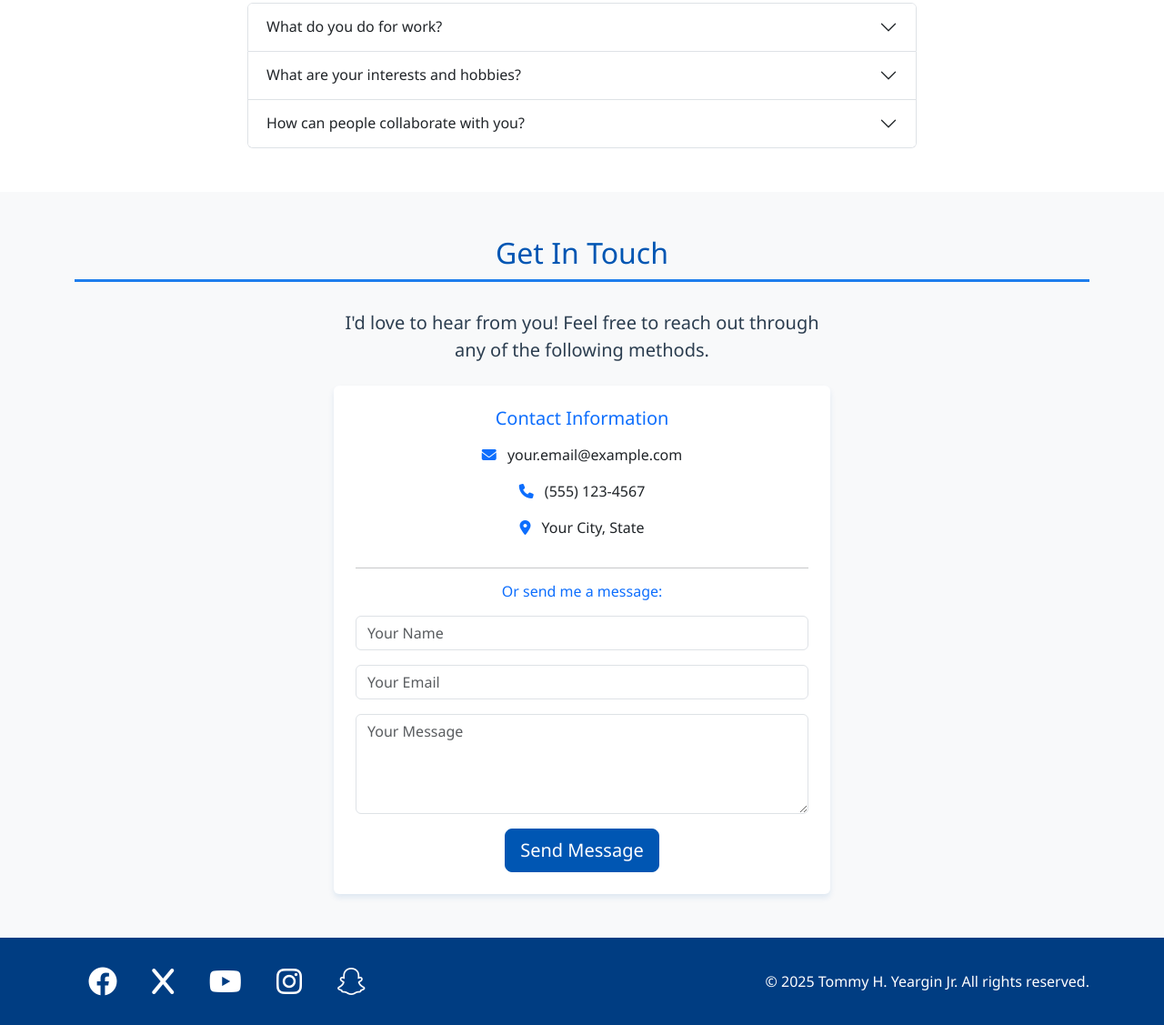
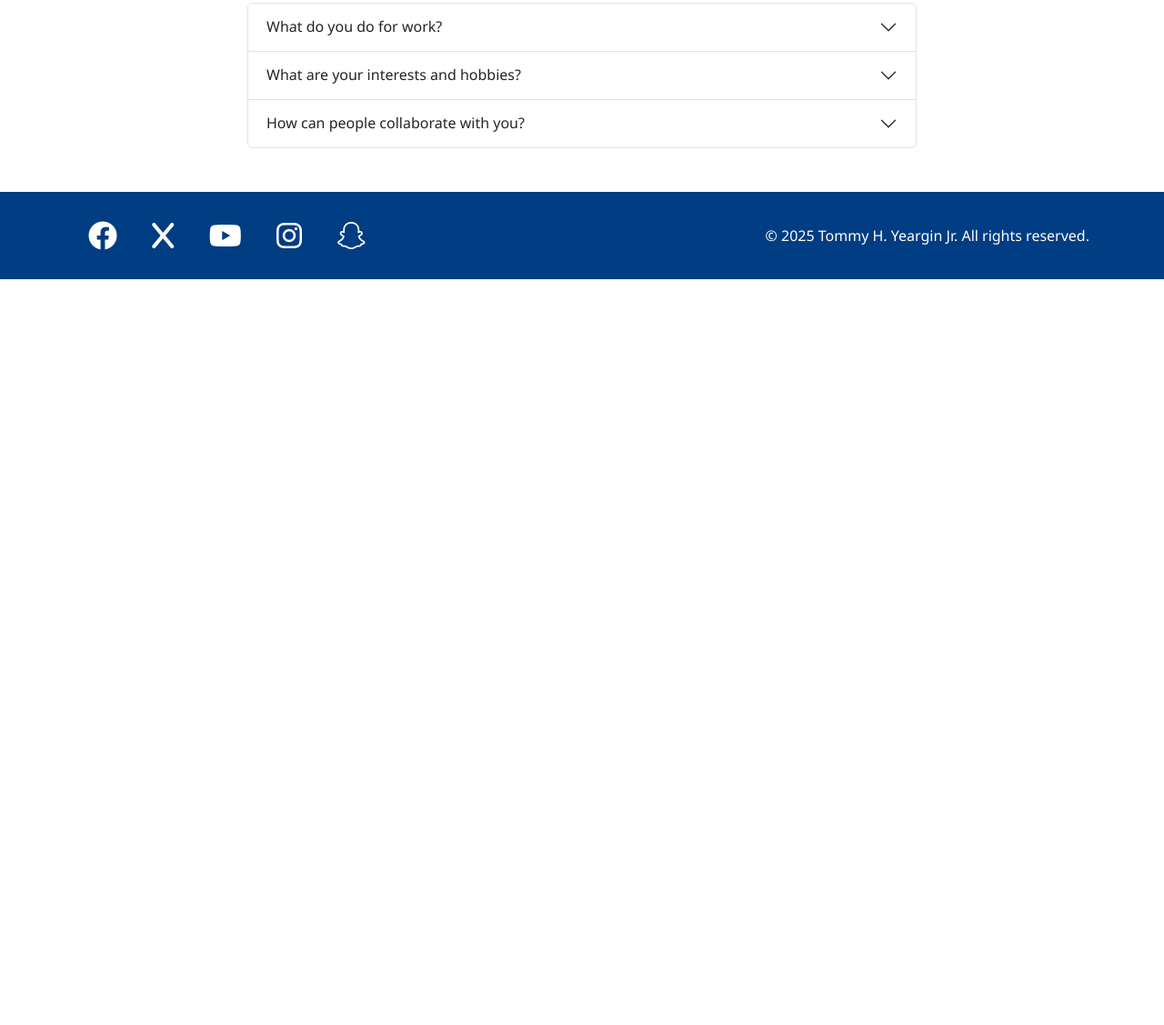
Before and after one commit to yeargin2021/Tommy-H.-Yeargin-Jr.-Home-Page, a plain HTML site: page index.html in a window 1280 px wide. Shown: the part 1478-2605 px from the top of the page at 91% size. After the commit the page ends 1785 px from the top, so only its background shows below. Drawn offline with nearby package versions, Linux system fonts and the light colour scheme.

Commit message:
removed contact

```diff
--- a/index.html
+++ b/index.html
@@ -127,9 +127,6 @@
                     <li class="nav-item">
                         <a class="nav-link" href="#faq">FAQ</a>
                     </li>
-                    <li class="nav-item">
-                        <a class="nav-link" href="#contact">Contact</a>
-                    </li>
                 </ul>
             </div>
         </div>
@@ -258,43 +255,6 @@
         </div>
     </section>
 
-    <!-- Contact Section -->
-    <section id="contact" class="py-5 bg-light">
-        <div class="container">
-            <h2 class="section-title text-center">Get In Touch</h2>
-            <div class="row">
-                <div class="col-lg-6 mx-auto text-center">
-                    <p class="lead mb-4">
-                        I'd love to hear from you! Feel free to reach out through any of the following methods.
-                    </p>
-
-                    <div class="card p-4">
-                        <h5 class="text-primary mb-3">Contact Information</h5>
-                        <p><i class="fas fa-envelope text-primary me-2"></i> your.email@example.com</p>
-                        <p><i class="fas fa-phone text-primary me-2"></i> (555) 123-4567</p>
-                        <p><i class="fas fa-map-marker-alt text-primary me-2"></i> Your City, State</p>
-
-                        <hr>
-
-                        <h6 class="text-primary mb-3">Or send me a message:</h6>
-                        <form>
-                            <div class="mb-3">
-                                <input type="text" class="form-control" placeholder="Your Name" required>
-                            </div>
-                            <div class="mb-3">
-                                <input type="email" class="form-control" placeholder="Your Email" required>
-                            </div>
-                            <div class="mb-3">
-                                <textarea class="form-control" rows="4" placeholder="Your Message" required></textarea>
-                            </div>
-                            <button type="submit" class="btn btn-primary btn-lg">Send Message</button>
-                        </form>
-                    </div>
-                </div>
-            </div>
-        </div>
-    </section>
-
     <!-- Footer -->
     <footer class="py-4">
         <div class="container">
```
